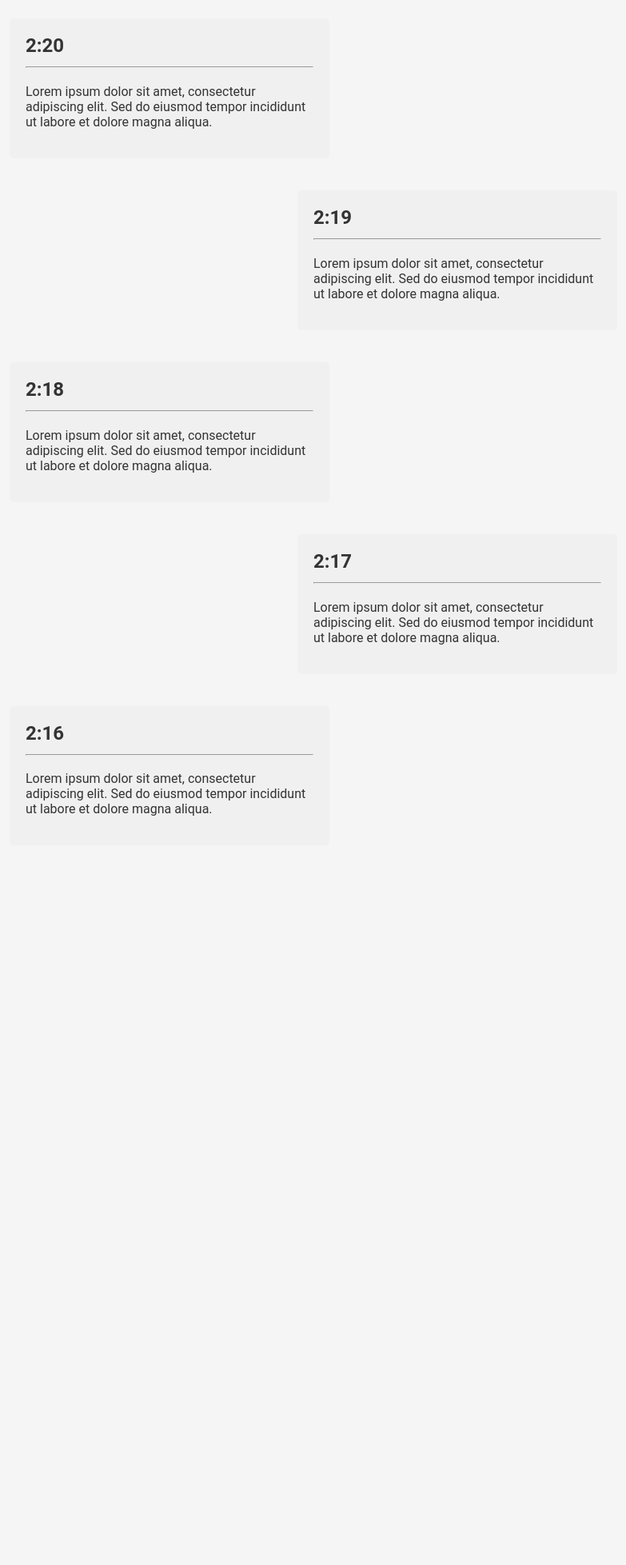
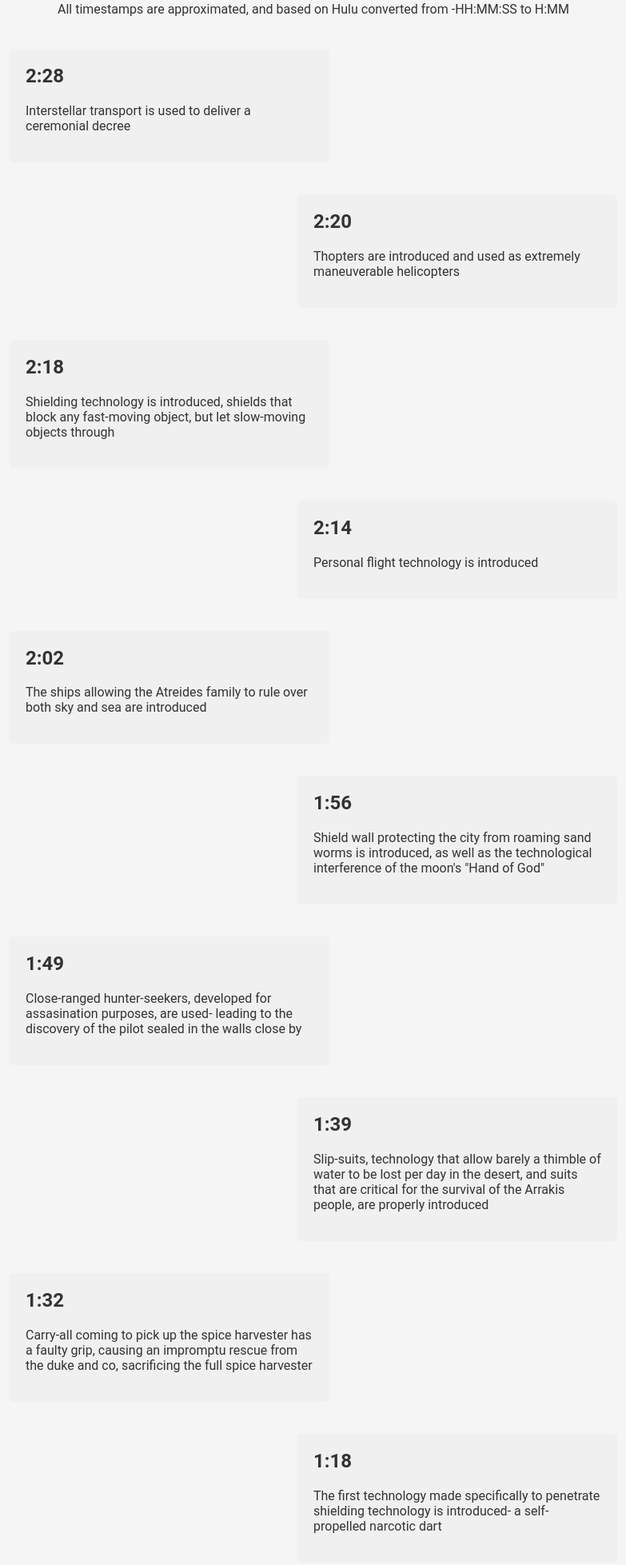
Before and after one commit to AldenCutler/CS3043, a plain HTML site: page plot-timeline/index.html in a window 1280 px wide. Shown: the part 185-2142 px from the top of the page at 80% size, without its empty margins (248-1031 px from the left). Before the commit the page ends 1298 px from the top, so only its background shows below. Drawn offline with Linux system fonts and the light colour scheme.

Commit message:
Plot timeline

```diff
--- a/plot-timeline/index.html
+++ b/plot-timeline/index.html
@@ -35,38 +35,75 @@
 
         <div class="container">
             <h1>Plot Timeline</h1>
+            <br>
+            All timestamps are approximated, and based on Hulu converted from -HH:MM:SS to H:MM
 
               <div class="timeline">
-              <div class="item left">
-                <div class="content">
-                  <h2>2:20<hr></h2>
-                  <p>Lorem ipsum dolor sit amet, consectetur adipiscing elit. Sed do eiusmod tempor incididunt ut labore et dolore magna aliqua.</p>
-                </div>
-              </div>
-              <div class="item right">
-                <div class="content">
-                  <h2>2:19<hr></h2>
-                  <p>Lorem ipsum dolor sit amet, consectetur adipiscing elit. Sed do eiusmod tempor incididunt ut labore et dolore magna aliqua.</p>
-                </div>
-              </div>
-                <div class="item left">
-                <div class="content">
-                  <h2>2:18<hr></h2>
-                  <p>Lorem ipsum dolor sit amet, consectetur adipiscing elit. Sed do eiusmod tempor incididunt ut labore et dolore magna aliqua.</p>
-                </div>
-              </div>
-                <div class="item right">
-                <div class="content">
-                  <h2>2:17<hr></h2>
-                  <p>Lorem ipsum dolor sit amet, consectetur adipiscing elit. Sed do eiusmod tempor incididunt ut labore et dolore magna aliqua.</p>
-                </div>
-              </div>
-                <div class="item left">
-                <div class="content">
-                  <h2>2:16<hr></h2>
-                  <p>Lorem ipsum dolor sit amet, consectetur adipiscing elit. Sed do eiusmod tempor incididunt ut labore et dolore magna aliqua.</p>
-                </div>
-              </div>
+
+              <div class="item left"><div class="content">  <h2>2:28</h2><p>
+              Interstellar transport is used to deliver a ceremonial decree
+              </p></div></div>
+
+              <div class="item right"><div class="content"> <h2>2:20</h2><p>
+              Thopters are introduced and used as extremely maneuverable helicopters
+              </p></div></div>
+
+              <div class="item left"><div class="content">  <h2>2:18</h2><p>
+              Shielding technology is introduced, shields that block any fast-moving object, but let slow-moving objects through
+              </p></div></div>
+
+              <div class="item right"><div class="content"> <h2>2:14</h2><p>
+              Personal flight technology is introduced
+              </p></div></div>
+
+              <div class="item left"><div class="content">  <h2>2:02</h2><p>
+              The ships allowing the Atreides family to rule over both sky and sea are introduced
+              </p></div></div>
+
+              <div class="item right"><div class="content"> <h2>1:56</h2><p>
+              Shield wall protecting the city from roaming sand worms is introduced, as well as the technological interference of the moon's "Hand of God"
+              </p></div></div>
+
+              <div class="item left"><div class="content">  <h2>1:49</h2><p>
+              Close-ranged hunter-seekers, developed for assasination purposes, are used- leading to the discovery of the pilot sealed in the walls close by
+              </p></div></div>
+
+              <div class="item right"><div class="content"> <h2>1:39</h2><p>
+              Slip-suits, technology that allow barely a thimble of water to be lost per day in the desert, and suits that are critical for the survival of the Arrakis people, are properly introduced
+              </p></div></div>
+
+              <div class="item left"><div class="content">  <h2>1:32</h2><p>
+              Carry-all coming to pick up the spice harvester has a faulty grip, causing an impromptu rescue from the duke and co, sacrificing the full spice harvester
+              </p></div></div>
+
+              <div class="item right"><div class="content"> <h2>1:18</h2><p>
+              The first technology made specifically to penetrate shielding technology is introduced- a self-propelled narcotic dart
+              </p></div></div>
+
+              <div class="item left"><div class="content">  <h2>1:17</h2><p>
+              The city is under attack, another shield-penetrating technology is introduced: a sort of slow-missile
+              </p></div></div>
+
+              <div class="item right"><div class="content"> <h2>1:08</h2><p>
+              Mothership laser weapon targets Duncan's thopter, effortlessly cutting through a city made to be as tough as possible
+              </p></div></div>
+
+              <div class="item left"><div class="content">  <h2>0:52</h2><p>
+              Thumpers are shown to be invaluable to hiding
+              </p></div></div>
+
+              <div class="item right"><div class="content"> <h2>0:39</h2><p>
+              Thumper used to attract a sand-worm with intention to harness them as a mode of transport
+              </p></div></div>
+
+              <div class="item left"><div class="content">  <h2>0:35</h2><p>
+              Paul and Margot are remotely locked out of their hijacked Thopter
+              </p></div></div>
+
+              <div class="item right"><div class="content"> <h2>0:30</h2><p>
+              Thopter's wings lock up, only to be lost soon after
+              </p></div></div>
+
             </div>
         </div>
     </body>
```
Also changed, not shown: index.html (+13 -2 lines).
